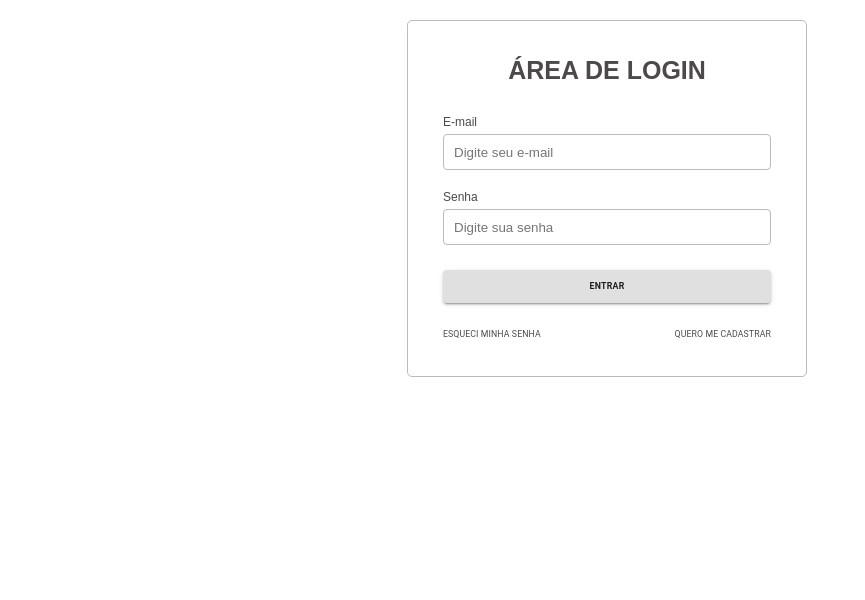
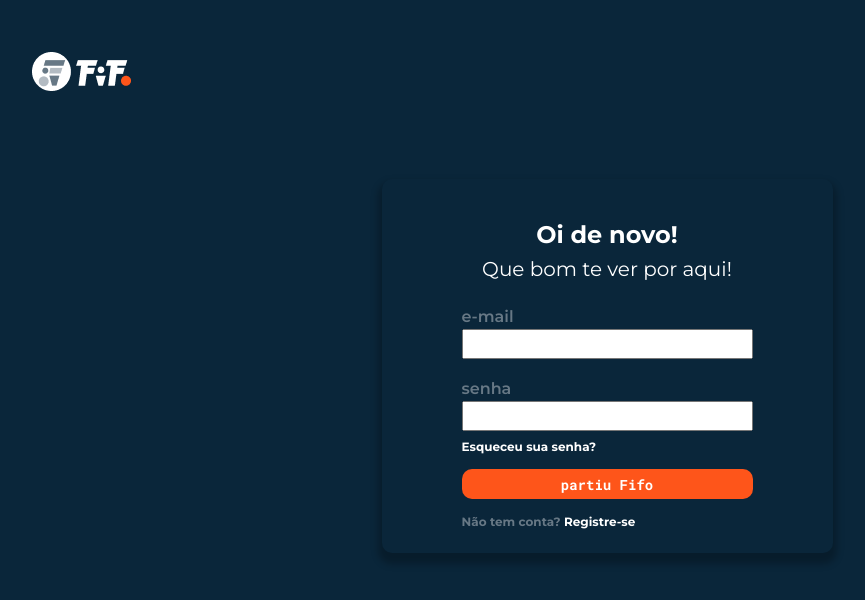
Before and after one commit to 100f/projeto-fifo-front, a React (Create React App) app: page /login/funcionario in a window 1280 px wide. Shown: the top 600 px of the page, without its empty margins (33-898 px from the left). Built offline with nearby package versions, Linux system fonts and the light colour scheme.

Commit message:
refactor: mudanças nas telas Login e Cadastro
Mudanças visuais e comportamentais

```diff
--- a/src/components/Login/LoginFuncionario.js
+++ b/src/components/Login/LoginFuncionario.js
@@ -1,7 +1,5 @@
 import React, { useState } from 'react';
-import { Button, Grid, Link } from '@material-ui/core'
-
-import { useHistory } from 'react-router-dom';
+import { useHistory, Link } from 'react-router-dom';
 
 import useAuth from '../../hooks/useAuth';
 
@@ -32,7 +30,7 @@ const LoginFuncionario = () => {
 
 		if(values.email === 'funcionario@fcamara.com.br' && values.password === '123'){
 			setToken('CgP1O988xZ2E2cBab30RMHrHDcEfxjBYZgeFONTm4lVK0');
-            setLoggedUser({ name: 'Funcionário', password: values.password });
+			setLoggedUser({ name: 'Funcionário', password: values.password, id: 16 });
 			history.push('/home');
 		}
 		else {
@@ -43,32 +41,37 @@ const LoginFuncionario = () => {
 	return (
 		<div className="container">
 			<div className="login">
-                <h1 className="login__titulo">ÁREA DE LOGIN</h1>
+				<h3 className="login__titulo">Oi de novo!</h3>
+				<span>Que bom te ver por aqui!</span>
 				<form onSubmit={handleLogin}>
 					<div className="login__formulario">
-                        <label htmlFor="email">E-mail</label>
-                        <input id="email" type="email" name="email" placeholder="Digite seu e-mail" onChange={onChange} value={values.email} required/>
+						<label htmlFor="email">e-mail</label>
+						<input
+							id="email"
+							type="email"
+							name="email"
+							onChange={onChange}
+							value={values.email}
+							required
+						/>
 					</div>
 					<div className="login__formulario">
-                        <label htmlFor="password">Senha</label>
-                        <input id="password" type="password" name="password" placeholder="Digite sua senha" onChange={onChange} value={values.password} required/>
+						<label htmlFor="password">senha</label>
+						<input
+							id="password"
+							type="password"
+							name="password"
+							onChange={onChange}
+							value={values.password}
+							required
+						/>
 					</div>
-
-                    <Button type="submit" variant="contained" className="botao-login">Entrar</Button>
-
-                    <Grid container className="mais-opcoes">
-                        <Grid item xs>
-                            <Link href="#" variant="body2" className="opcao">
-                                ESQUECI MINHA SENHA
+					<span>Esqueceu sua senha?</span>
+					<button type="submit" className="botao-login">partiu Fifo</button>
+				</form>
+				<Link className="login-register-link" to="/cadastro/funcionario">
+					Não tem conta? <strong>Registre-se</strong>
 				</Link>
-                        </Grid>
-                        <Grid item>
-                            <Link href="#" variant="body2" className="opcao">
-                                QUERO ME CADASTRAR
-                            </Link>
-                        </Grid>
-                    </Grid>
-                </form>
 			</div>
 		</div>
 	);
--- a/src/components/Login/style.css
+++ b/src/components/Login/style.css
@@ -1,29 +1,68 @@
 .container {
-  width: 70vw;
-  max-width: 400px;
+  width: 100%;
   min-width: 100px;
-  margin: 20px auto;
 
   display: flex;
-  justify-content: center;
+  flex-direction: column;
+  justify-content: flex-start;
   align-items: center;
 }
 
 .login {
-    width: 400px;
-    margin: 0 auto;
-    padding: 35px;
-    border: 1px solid #BBBBBB;
-    border-radius: 5px;
+  width: 45.1rem;
+  height: 37.4rem;
 
-    font-family: 'Metropolis Black', sans-serif;
+  display: flex;
+  flex-direction: column;
+  justify-content: flex-start;
+  align-items: center;
+
+  padding: 0 8rem;
+
+  background-color: var(--azul-escuro);
+  box-shadow: 0px 7px 7px 4px rgba(0, 0, 0, 0.25);
+
+  border-radius: 1rem;
+
+  margin-top: 17.9rem;
 }
 
 .login__titulo {
-    font-size: 2.5rem;
-    color: #4b4949;
-    margin-bottom: 30px;
+  font-family: "Montserrat", sans-serif;
+  font-weight: 700;
+  font-size: 2.4rem;
+
+  color: white;
+
+  margin-top: 4.1rem;
+  margin-bottom: 0.8rem;
+
   text-align: center;
+}
+.login-register-link {
+  align-self: flex-start;
+  text-decoration: none;
+
+  text-emphasis: none;
+  font-family: "Montserrat", sans-serif;
+  font-weight: bold;
+  font-size: 1.2rem;
+
+  color: var(--cinza-medio);
+}
+
+.login-register-link > strong {
+  color: white;
+}
+
+.login__titulo + span {
+  font-family: "Montserrat", sans-serif;
+  font-weight: 400;
+  font-size: 2rem;
+
+  color: white;
+
+  margin-bottom: 2.6rem;
 }
 
 .login__formulario {
@@ -33,35 +72,64 @@
 }
 
 .login__formulario label {
-    margin-bottom: 5px;
-    color:  #4b4949;
-    font-size: 1.2rem;
+  width: 100%;
+
+  font-family: "Montserrat", sans-serif;
+  font-weight: 600;
+  font-size: 1.6rem;
+  color: var(--cinza-medio);
+
+  margin-bottom: 0.3rem;
 }
 
 .login__formulario input {
-    border-radius: 4px;
-    border: 1px solid #BBBBBB;
-    height: 36px;
-    padding: 5px 10px;
-    color: #4b4949;
+  height: 3rem;
+
+  font-family: "Roboto Mono", sans-serif;
+  font-weight: bold;
+  font-size: 1.4rem;
+  color: var(--cinza-medio);
+
+  padding: 0.5rem 1.7rem;
 }
 
 .login__formulario input:focus {
   outline: 0;
-    border-color:#757474;
+}
+
+.login__formulario + span {
+  font-family: "Montserrat", sans-serif;
+  font-weight: bold;
+  font-size: 1.2rem;
+
+  color: white;
+
+  margin-bottom: 1.8rem;
+  margin-top: 8rem;
 }
 
 .login .botao-login {
-    padding: 9px 10px;
-    margin-top: 5px;
-    text-transform: uppercase;
-    border-radius: 4px;
+  width: 29.1rem;
+  height: 3rem;
+
+  border-radius: 1rem;
+  border-width: 0;
+
+  font-family: "Roboto Mono", sans-serif;
+  font-weight: bold;
+  font-size: 1.4rem;
+  background-color: var(--laranja-escuro);
+  color: white;
   text-decoration: none;
-    font-weight: 600;
-    border: 0;
   text-align: center;
+
+  margin: 1.5rem 0;
+
   cursor: pointer;
-    width: 100%;
+}
+
+.login .botao-login:hover {
+  box-shadow: 0px 3px 20px rgba(254, 85, 26, 0.5);
 }
 
 .login .mais-opcoes {
@@ -78,3 +146,7 @@
   text-decoration: none;
   color: #4b4949;
 }
+
+form .login__formulario:last-of-type {
+  margin-bottom: 0.8rem;
+}
--- a/src/pages/Cadastro/CadastroFuncionario/index.jsx
+++ b/src/pages/Cadastro/CadastroFuncionario/index.jsx
@@ -1,18 +1,18 @@
 import React, { useState } from 'react';
-import { Button } from '@material-ui/core';
+import { useHistory } from 'react-router-dom';
+
+import useAuth from '../../../hooks/useAuth';
+
+import FifoLogo from '../../../assets/images/illustrations/Group 226.png';
 
 import './styles.css';
 
+import api from '../../../services/api';
+
 const CadastroFuncionario = () => {
-  const [values, setValues] = useState({ name: '', email: '', password: '', confirmPassword: '' });
-
-  const handleRegistration = event => {
-    event.preventDefault();
-
-    if(values.password !== values.confirmPassword){
-      alert('As senhas digitadas não correspondem!');
-    }
-  }
+  const [values, setValues] = useState({ name: '', email: '', password: '' });
+  const history = useHistory();
+  const { setLoggedUser, setToken } = useAuth();
 
   const onChange = event => {
     const { value, name } = event.target;
@@ -20,35 +20,65 @@ const CadastroFuncionario = () => {
         ...values,
         [name]: value,
     })
-  }
+  };
+
+  const handleRegistration = async () => {
+    const response = await api.post('usuarios', {
+      ativo: true,
+      email: values.email,
+      nome: values.name
+    });
+
+    setLoggedUser(response.data);
+    setToken('d9hgr8gbf08as021uy0okfjfvasdfty4');
+
+    history.push('home');
+  };
+
   return (
-    <div className="container" id="page-cadastro-funcionario">
-      <h1 className="title">
-        CADASTRO (FUNCIONÁRIO)
+    <div id="page-cadastro-funcionario">
+      <header>
+        <img src={FifoLogo} alt="Fifo Logo"/>
+      </header>
+      <div>
+        <h1 className="page-cadastro-funcionario-title">
+          Criando uma conta
         </h1>
         <form onSubmit={handleRegistration}>
           <div className="input__cadastro">
-          <label htmlFor="name">Nome</label>
-          <input type="text" name="name" placeholder="Digite seu nome*" value={values.name} onChange={onChange} required/>
+            <label htmlFor="name">nome</label>
+            <input
+              type="text"
+              name="name"
+              value={values.name}
+              onChange={onChange}
+              required
+            />
           </div>
           <div className="input__cadastro">
-          <label htmlFor="email">E-mail</label>
-          <input type="email" name="email" placeholder="Digite seu e-mail*" value={values.email} onChange={onChange} required/>
+            <label htmlFor="email">e-mail</label>
+            <input
+              type="email"
+              name="email"
+              value={values.email}
+              onChange={onChange}
+              required
+            />
           </div>
 
           <div className="input__cadastro">
-          <label htmlFor="password">Senha</label>
-          <input type="password" name="password" placeholder="Digite sua senha*" value={values.password} onChange={onChange} required/>
+            <label htmlFor="password">senha</label>
+            <input
+              type="password"
+              name="password"
+              value={values.password}
+              onChange={onChange}
+              required
+            />
           </div>
-
-        <div className="input__cadastro">
-          <label htmlFor="confirmPassword">Confirmar Senha</label>
-          <input type="password" name="confirmPassword" placeholder="Digite sua senha novamente*" value={values.confirmPassword} onChange={onChange}/>
+          <button type="submit" className="botao-cadastro">confirmar</button>
+        </form>
       </div>
-
-        <Button type="submit" variant="contained" className="botao-cadastro">Registrar</Button>
-
-      </form>
     </div>
   )
 };
--- a/src/pages/Login/LoginFuncionario/index.jsx
+++ b/src/pages/Login/LoginFuncionario/index.jsx
@@ -1,8 +1,16 @@
-import React from 'react'
-import LoginFuncionario from '../../../components/Login/LoginFuncionario'
+import React from 'react';
+
+import LoginFuncionario from '../../../components/Login/LoginFuncionario';
+
+import FifoLogo from '../../../assets/images/illustrations/Group 226.png';
+
+import './styles.css';
 
 const LoginFuncionarioPage = () => (
-    <LoginFuncionario />
+    <div id="login-page-container">
+        <img src={FifoLogo} alt="Fifo Logo"/>
+        <LoginFuncionario />
+    </div>
 );
 
 export default LoginFuncionarioPage;
--- /dev/null
+++ b/src/pages/Login/LoginFuncionario/styles.css
@@ -0,0 +1,14 @@
+#login-page-container {
+  width: 100%;
+  height: 100vh;
+
+  background-color: var(--azul-escuro);
+
+  position: relative;
+}
+
+#login-page-container > img {
+  position: absolute;
+  top: 5.2rem;
+  left: 6.5rem;
+}
```
Also changed, not shown: src/pages/Cadastro/CadastroFuncionario/styles.css (+73 -31 lines), src/pages/Match/index.jsx (renamed from src/pages/Match/index.js). Lines whose indentation alone changed are shown as unchanged.
